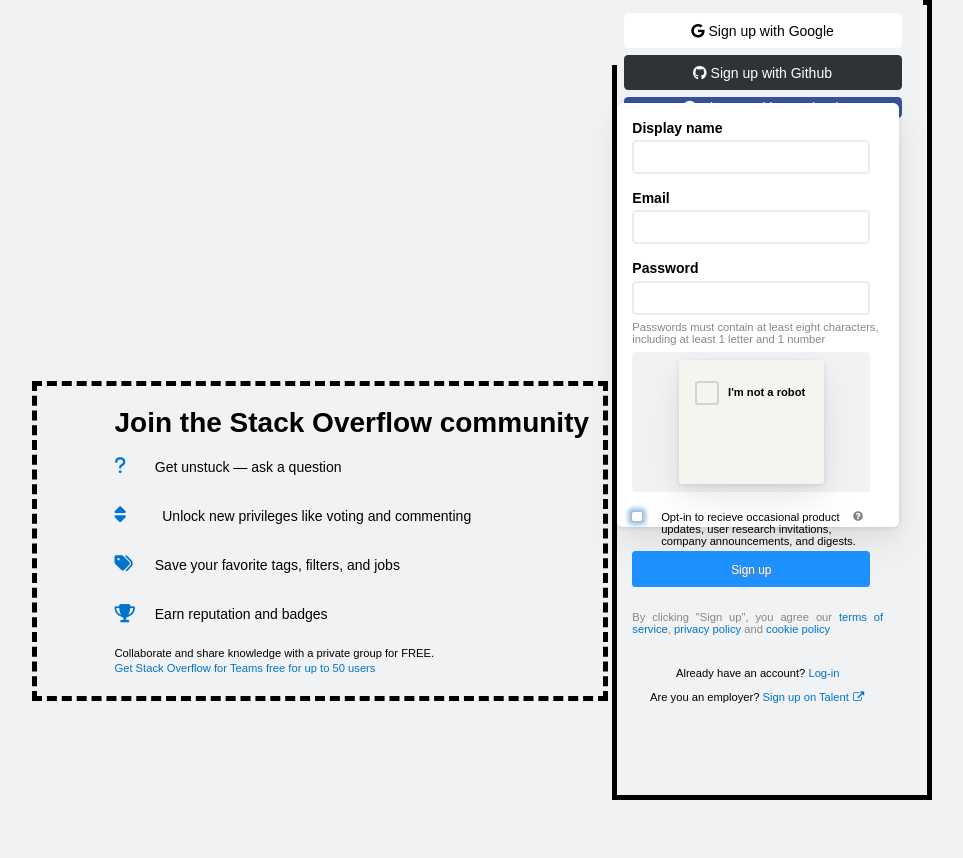
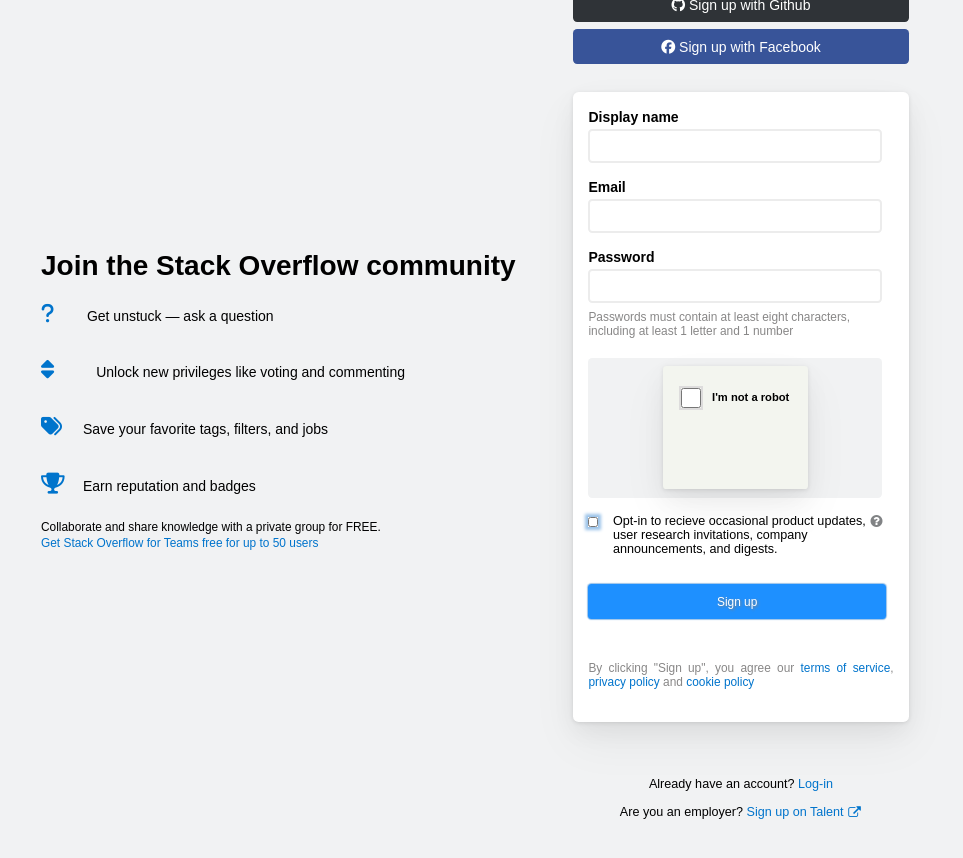
Before and after one commit to Kadir-CS/1_kcs_stackpageproject, a plain HTML site: page index.html in a window 1280 px wide. Shown: the whole page, without its empty margins (158-1121 px from the left). Before the commit the page ends 800 px from the top, so only its background shows below. Drawn offline with Linux system fonts and the light colour scheme.

Commit message:
styling2

```diff
--- a/index.html
+++ b/index.html
@@ -9,15 +9,17 @@
   <link rel="stylesheet" href="https://cdnjs.cloudflare.com/ajax/libs/font-awesome/4.7.0/css/font-awesome.min.css">
 </head>
 <body>
-  <main>
+
 
 <div class="col1">
   <div class="col1-text">
-    <h1>Join the Stack Overflow community</h1>
-    <p><i class="fa-solid fa-question fa-fw"> </i> Get unstuck — ask a question</p>
-    <p><i class="fa-solid fa-duotone fa-sort"> </i>Unlock new privileges like voting and commenting</p>
-    <p><i class="fa-solid fa-tags fa-fw"> </i> Save your favorite tags, filters, and jobs</p>
-    <p><i class="fa-solid fa-trophy fa-fw"> </i> Earn reputation and badges</p>
+    <h1 class="col1-header">Join the Stack Overflow community</h1>
+    <div class="col1-paragraph">
+      <p><i class="fa-solid fa-question fa-fw"> </i> Get unstuck — ask a question</p>
+      <p><i class="fa-solid fa-duotone fa-sort"> </i>Unlock new privileges like voting and commenting</p>
+      <p><i class="fa-solid fa-tags fa-fw"> </i>Save your favorite tags, filters, and jobs</p>
+      <p><i class="fa-solid fa-trophy fa-fw"> </i>Earn reputation and badges</p>
+  </div>
     <p class="text-small text-margin-top-small">Collaborate and share knowledge with a private group for FREE.</p>
     <a class="text-small text-margin-top-small" href="www.stackoverflow.com">Get Stack Overflow for Teams free for up to 50 users</a>
   </div>
@@ -62,7 +64,7 @@
     <p>Are you an employer?<a href="Talent"> Sign up on Talent </a><i class="fa fa-external-link" aria-hidden="true"></i></p>
   </div>
 </div>
-</main>
+
 </body>
 </html>
 
--- a/styles.css
+++ b/styles.css
@@ -12,47 +12,46 @@
   box-sizing: border-box;
   margin:0;
   padding:0;
-  -moz-appearance:none;
-  -webkit-appearance:none;
-  -o-appearance:none;
 }
-
-
 
 html {
   font-size: 14px;
 }
 
-
 body {
+  width:100vw;
+  height:100vh;
   background: #F1F2F3;
   margin:0 auto;
   font-family: Arial, sans-serif;
   text-align: center;
+  display:flex;
+  justify-content:center;
+  align-items:center;
 }
 
+/*Column1
+Info*/
+
 .col1 {
-  width:45vw;
-  height: 40vh;
-  border:5px dashed black;
+  width:38em;
+  height:28em;
+  margin:0;
   display:inline-flex;
-  position:relative;
   flex-direction: column;
   justify-content:center;
   align-items:flex-end;
+  position:relative;
 }
 
 .col1-text {
-  margin-left:5em;
-  padding-right:1em;
   text-align: left;
   position: absolute;
-  right: 0;
+  left:0;
 }
 
-
 .text-small {
-  font-size:0.8rem;
+  font-size:0.85rem;
 }
 
 .text-margin-top-small {
@@ -64,39 +63,37 @@
 text-decoration: none;
 }
 
-
 i.fa-solid{
   margin-top:1em;
   padding:0 2em 0.7em 0;
   color: #0074CC;
-  font-size:1.3rem;
+  font-size:1.5rem;
   background-color:#F1F2F3;
 }
 
+/*column2
+forms and links*/
 
 .col2 {
-  width: 25vw;
-  height:100vh;
-  border:5px solid black;
+  width:25em;
+  height:66em;
+  margin:0;
   display:inline-block;
-
 }
 
 .button-container{
-  height:10vh;
-  width: 25vw;
-  margin-bottom: 1.3em;
+  height:10em;
+  width: 24em;
+  margin-bottom: 0.5em;
   background-color: #F1F2F3;
-  padding: 1.5em;
   position:relative;
-  left:-1.8vh;
-  top:-2.5vh;
+
 }
 
 
 .facebook {
   color:white;
-  height:2.5vh;
+  height:2.5em;
   padding:0.75em;
   margin:0.5em 0;
   border-radius: 0.3em;
@@ -107,6 +104,7 @@
   text-align:center;
   justify-content:center;
   align-items:center;
+  cursor: pointer;
 }
 
 .google{
@@ -121,6 +119,7 @@
   text-align:center;
   justify-content:center;
   align-items:center;
+  cursor: pointer;
 }
 
 .github {
@@ -136,6 +135,7 @@
   justify-content:center;
   align-items:center;
   color:white;
+  cursor: pointer;
 }
 
 a[href*="github"]:link {
@@ -159,23 +159,24 @@
 
 .data{
   background-color: #FFFFFF;
-  width:22vw;
-  height: 53vh;
+  width:24em;
+  height: 45em;
   text-align: left;
   padding:1.2em 1.1em;
+  display:block;
   position: relative;
   box-shadow: rgba(0, 0, 0, 0.05) 0px 10px 24px 0px, rgba(0, 0, 0, 0.05) 0px 20px 48px 0px, rgba(0, 0, 0, 0.1) 0px 1px 4px 0px;
   border-radius: 0.4em;
 }
 
 #name, #email, #pw {
+  width: 21em;
+  padding:0.5em 0.5em;
   margin-top: 0.3em;
   border: 0.2em solid rgb(236, 236, 236);
   border-radius:0.3em;
-  width: 17em;
-  padding:0.5em 0.5em;
   font-size:1rem;
-
+  cursor:auto;
 }
 
 
@@ -187,10 +188,11 @@
   margin:0.6em 0;
   color:rgb(136, 135, 135);
   text-align: left;
+  padding-bottom: 1em;
 }
 
 .robot-container{
-  width:17em;
+  width:21em;
   height:10em;
   background-color: #F1F2F3;
   display:flex;
@@ -214,36 +216,39 @@
 }
 
 #robot{
-  vertical-align:middle;
   width:1.5em;
   height:1.5em;
   margin-right:0.8em;
-  outline:0.15em solid rgb(211, 210, 210);
-  border-radius: 0.1em;
+  outline:0.2em solid rgb(221, 220, 220);
+  border-radius: 15%;
+  cursor: pointer;
+  vertical-align:middle;
 }
 
 div.ads{
-  width:18vw;
-  height: 5vh;
-  font-size:0.8rem;
-  font-family: Arial;
-  display:inline-block;
+  width:21em;
+  height: 5em;
+  display:inline-flex;
   text-align: left;
   position:relative;
 }
 
 #ads{
-box-shadow:0px 0px 4px 4px rgb(155, 195, 233);
   margin-right:0.2em;
   width:0.7em;
   height: 0.7em;
-outline:0.1em solid rgb(184, 182, 182);
-border-radius: 0.1em;
+  /*border-color:transparent;
+  outline:0.1em solid rgb(127, 149, 247);*/
+  box-shadow:0px 0px 3px 3px rgb(155, 195, 233);
+  cursor: pointer;
   }
 
 span{
-  width:18em;
+  width:22em;
+  font-size:0.9rem;
+  font-family: Arial;
   float:right;
+  padding-left: 1em;
   padding-bottom:1em;
 }
 
@@ -251,6 +256,7 @@
   position: absolute;
   right:0;
   color: #818385;
+  cursor: pointer;
 }
 
 div.sign-up{
@@ -258,7 +264,7 @@
 }
 
 input[type=submit] {
-  width:20em;
+  width:25em;
   height:3em;
   text-align:center;
   text-shadow: 0.1rem 0.1rem 0.2rem gray;
@@ -270,10 +276,11 @@
   text-decoration: none;
   cursor: pointer;
   border-radius: 0.3em;
+  box-shadow:0px 0px 1px 1px rgb(155, 195, 233);
 }
 
 div.cookie{
-  padding-top: 3vh;
+  padding-top: 3em;
   text-align: justify;
   color:rgb(136, 135, 135);
 }
@@ -281,37 +288,43 @@
 a[href*="cookie-policy"] {
   color: #0074CC;
   text-decoration: none;
+  cursor: pointer;
   }
 
 a[href*="terms-of-service"] {
     color: #0074CC;
     text-decoration: none;
+    cursor: pointer;
   }
 
 a[href*="privacy-policy"] {
     color: #0074CC;
     text-decoration: none;
+    cursor: pointer;
   }
 
 div.subscripts{
-  margin-top: 4vh;
+  margin-top: 7em;
   text-align: center;
-  font-size:0.8rem;
+  font-size:0.9rem;
   text-decoration: none;
-  background: #F1F2F3;
+  background: none;
 }
 
 a[href*="Login"] {
   color: #0074CC;
   text-decoration: none;
+  cursor: pointer;
 }
 
 a[href*="Talent"] {
   color: #0074CC;
   text-decoration: none;
+  cursor: pointer;
 }
 
 i.fa-external-link{
   padding:0.1em;
   color: #0074CC;
+  cursor: pointer;
 }
```
Lines whose indentation alone changed are shown as unchanged.
